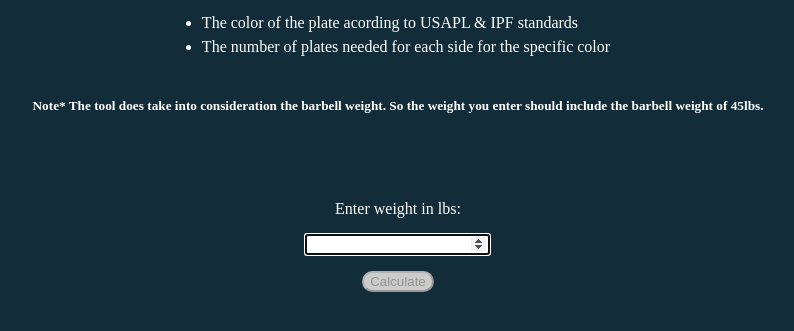
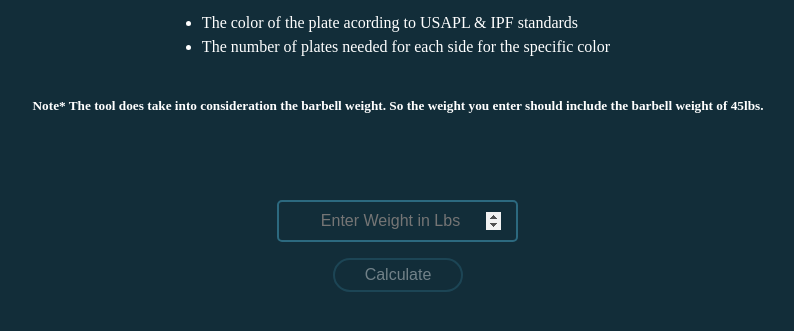
Before and after one commit to singhpalwinder/my_website, a PHP site: page /fitness/Calculate_plates/plates_calculator.php in a window 1280 px wide. Shown: the part 146-477 px from the top of the page, without its empty margins (242-1036 px from the left). Run offline with PHP 8.4, Linux system fonts and the light colour scheme.

Commit message:
modifed visuals for plates calculator

```diff
--- a/fitness/Calculate_plates/plates_calculator.php
+++ b/fitness/Calculate_plates/plates_calculator.php
@@ -60,7 +60,7 @@ if ($_SERVER["REQUEST_METHOD"] == "POST" && isset($_POST['weight_in_lbs'])) {
     </div>
 
     <form action="plates_calculator.php" method="post">
-        Enter weight in lbs: <input type="number" step="0.01" id="weight_input" name="weight_in_lbs" autofocus>
+        <input type="number" step="0.01" id="weight_input" name="weight_in_lbs" placeholder="Enter Weight in Lbs" autofocus>
         <input type="submit" id="calculate_button" value="Calculate" disabled>
     </form>
 
@@ -88,6 +88,22 @@ if ($_SERVER["REQUEST_METHOD"] == "POST" && isset($_POST['weight_in_lbs'])) {
             const weightInput = document.getElementById("weight_input");
             const calculateButton = document.getElementById("calculate_button");
 
+            // Add 'active' class as soon as the page loads due to autofocus
+            weightInput.classList.add("active");
+
+            weightInput.addEventListener("input", function() {
+                const weightValue = parseFloat(weightInput.value);
+                if (isNaN(weightValue) || weightValue <= 0 || weightValue > 2000) {
+                    calculateButton.disabled = true;
+                } else {
+                    calculateButton.disabled = false;
+                }
+            });
+        });
+        document.addEventListener('DOMContentLoaded', function() {
+            const weightInput = document.getElementById("weight_input");
+            const calculateButton = document.getElementById("calculate_button");
+
             weightInput.addEventListener("input", function() {
             const weightValue = parseFloat(weightInput.value);
             if (isNaN(weightValue) || weightValue <= 0 || weightValue > 2000) {
--- a/fitness/Calculate_plates/styling.css
+++ b/fitness/Calculate_plates/styling.css
@@ -34,12 +34,39 @@ form{
     gap:1rem;
 
 }
+input[type="number"]{
+    padding: 10px 15px;
+    font-size: 16px;
+    color: white; /* Text color */
+    background-color: transparent; /* Transparent background */
+    border: 2px solid #2C697F; /* Border */
+    border-radius: 5px; /* Rounded edges */
+    text-align: center;
+    opacity: 0.4;
+    outline: none;
+    transition: opacity 0.3s, border-color 0.3s;
+
+}
+input[type="number"].active {
+    opacity: 1;
+    border-color: #2C697F;  /* Add the same border color as your submit button */
+}
 input[type="submit"] {
-    border-radius: 12px; /* Round edges */
+    padding: 6px 30px; /* Increased size */
+    font-size: 16px; /* Font size */
+    color: white; /* Text color */
+    background-color: transparent; /* Transparent background */
+    border: 2px solid #2C697F; /* Border */
+    border-radius: 30px; /* Rounded edges */
+    cursor: pointer; /* Cursor style when it's clickable */
+    opacity:1;
 }
-
+input[type="submit"]:hover {
+    background-color: white; /* White background on hover */
+    color: #122D39; /* Text color on hover */
+}
 input[type="submit"]:disabled {
-    background-color: #cccccc; /* Gray out when disabled */
+    opacity:.4;
     cursor: not-allowed;
 }
 /* Default bullet style */
--- a/links/styling.css
+++ b/links/styling.css
@@ -9,7 +9,7 @@ html,body {
 }
 body * {
     color: white;
-    text-shadow: 1px 0 0 black, -1px 0 0 black, 0 1px 0 black, 0 -1px 0 black, 1px 1px black, -1px -1px 0 black, 1px -1px 0 black, -1px 1px 0 black;
+    text-shadow: .5px 0 0 black, -.5px 0 0 black, 0 .5px 0 black, 0 -.5px 0 black, .5px .5px black, -.5px -.5px 0 black, .5px -.5px 0 black, -.5px .5px 0 black;
 }
 .container{
     display: flex;
```
